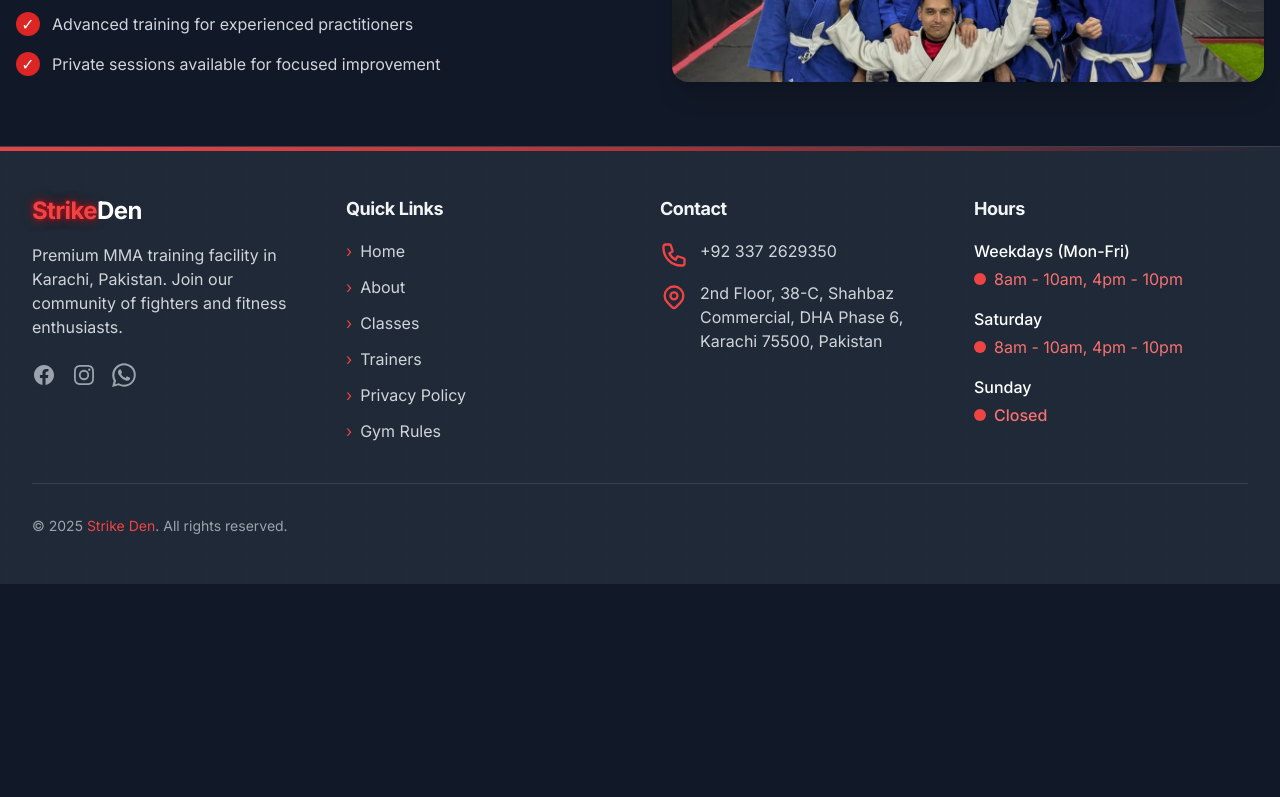
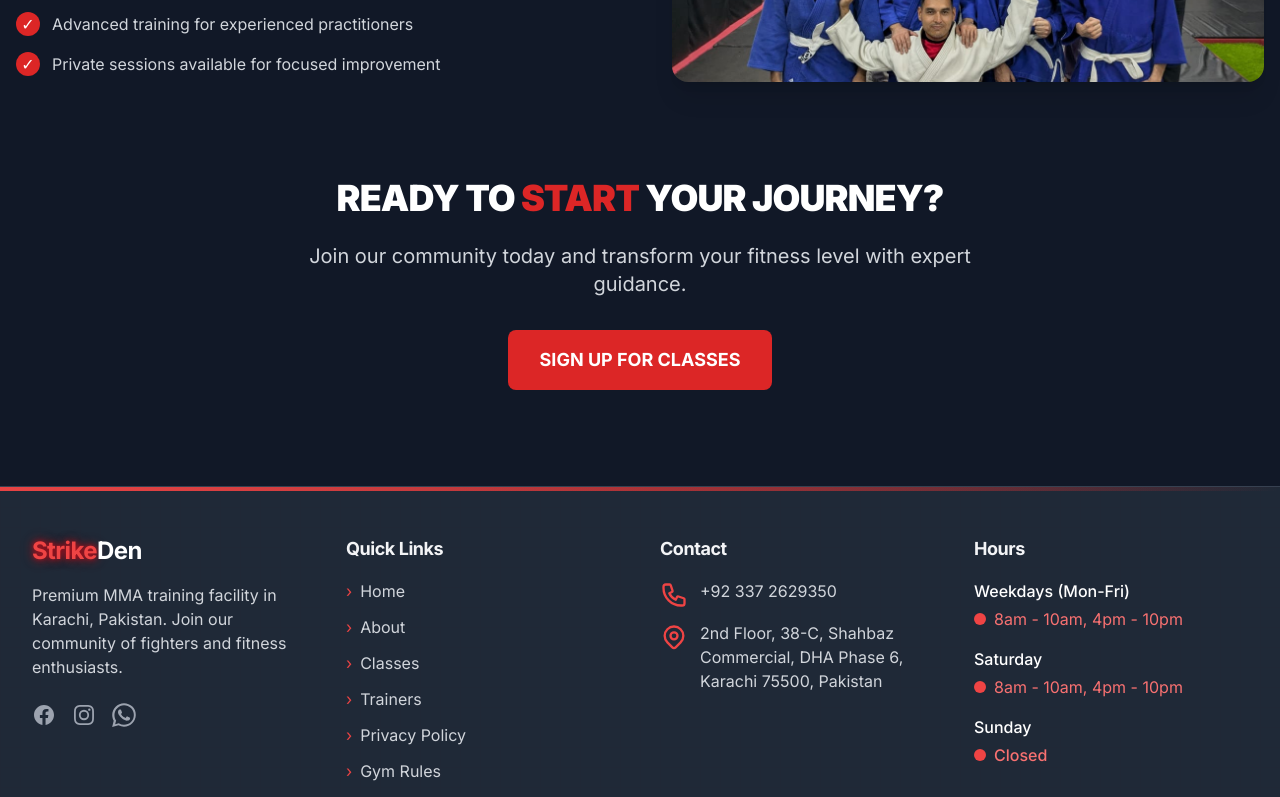
Before and after one commit to Khizar2004/StrikeDen, a Next.js app: page /classes in a window 1280 px wide. Shown: the part 1786-2583 px from the top of the page. Before the commit the page ends 2370 px from the top, so only its background shows below. Built offline with nearby package versions, Linux system fonts and the light colour scheme; no server answers; the database is empty.

Commit message:
conversions api

```diff
--- /dev/null
+++ b/app/api/facebook/route.js
@@ -0,0 +1,53 @@
+import { NextResponse } from 'next/server';
+
+/**
+ * Handle Facebook Conversions API server-side events
+ * @param {Request} request
+ */
+export async function POST(request) {
+  try {
+    const data = await request.json();
+    const { eventName, eventData } = data;
+
+    if (!eventName) {
+      return NextResponse.json({ success: false, error: 'Event name is required' }, { status: 400 });
+    }
+
+    // Prepare the payload for Facebook Conversions API
+    const payload = {
+      data: [
+        {
+          event_name: eventName,
+          event_time: Math.floor(Date.now() / 1000),
+          action_source: "website",
+          ...eventData
+        }
+      ],
+      access_token: process.env.FB_ACCESS_TOKEN
+    };
+
+    // Send to Facebook Conversions API
+    const response = await fetch(
+      `https://graph.facebook.com/v18.0/${process.env.NEXT_PUBLIC_FB_PIXEL_ID}/events`,
+      {
+        method: 'POST',
+        headers: {
+          'Content-Type': 'application/json',
+        },
+        body: JSON.stringify(payload),
+      }
+    );
+
+    const result = await response.json();
+
+    if (!response.ok) {
+      console.error('Facebook API error:', result);
+      return NextResponse.json({ success: false, error: result }, { status: 500 });
+    }
+
+    return NextResponse.json({ success: true, result });
+  } catch (error) {
+    console.error('Error sending event to Facebook:', error);
+    return NextResponse.json({ success: false, error: error.message }, { status: 500 });
+  }
+}
--- a/app/classes/page.js
+++ b/app/classes/page.js
@@ -5,6 +5,7 @@ import Image from "next/image";
 import { useTheme } from "../../components/ThemeProvider";
 import Schedule from "../../components/Schedule";
 import ClassesSlider from "../../components/ClassesSlider";
+import { trackFacebookEvent, FB_EVENTS } from '../../lib/facebook';
 
 // Animation variants
 const fadeInUp = {
@@ -31,6 +32,24 @@ export default function ClassesPage() {
   const [scheduleData, setScheduleData] = useState(null);
   const [isLoading, setIsLoading] = useState(true);
   const [error, setError] = useState(null);
+
+  // Track class signup interest
+  const handleClassSignupClick = (className) => {
+    trackFacebookEvent(FB_EVENTS.COMPLETE_REGISTRATION, {
+      content_name: className || 'Class Registration',
+      content_category: 'Class Signup',
+      status: 'interested'
+    });
+  };
+
+  // Track page view when component mounts
+  useEffect(() => {
+    trackFacebookEvent(FB_EVENTS.VIEW_CONTENT, {
+      content_name: 'Classes Page',
+      content_category: 'Training Programs',
+      content_type: 'product_group',
+    });
+  }, []);
 
   // Fetch schedule data
   useEffect(() => {
@@ -187,6 +206,33 @@ export default function ClassesPage() {
             />
           </motion.div>
         </motion.div>
+
+        {/* Add a Call-to-Action at the end of the page */}
+        <motion.div
+          initial="hidden"
+          whileInView="visible"
+          viewport={{ once: true }}
+          variants={staggerContainer}
+          className="mt-24 text-center pb-8"
+        >
+          <motion.h2 variants={fadeInUp} className="text-4xl font-black mb-6">
+            READY TO <span className="text-red-600">START</span> YOUR JOURNEY?
+          </motion.h2>
+          <motion.p variants={fadeInUp} className="text-xl text-gray-600 dark:text-gray-300 mb-8 max-w-2xl mx-auto">
+            Join our community today and transform your fitness level with expert guidance.
+          </motion.p>
+          <motion.div variants={fadeInUp}>
+            <a
+              href="https://api.whatsapp.com/send/?phone=923372629350&text=Hi!%20I%27m%20interested%20in%20joining%20classes%20at%20Strike%20Den.&type=phone_number&app_absent=0"
+              target="_blank"
+              rel="noopener noreferrer"
+              onClick={() => handleClassSignupClick('WhatsApp Signup')}
+              className="inline-flex items-center bg-red-600 hover:bg-red-700 text-white px-8 py-4 rounded-lg font-bold text-lg transition-colors duration-300"
+            >
+              SIGN UP FOR CLASSES
+            </a>
+          </motion.div>
+        </motion.div>
       </div>
     </div>
   );
--- a/app/contact/page.js
+++ b/app/contact/page.js
@@ -6,6 +6,7 @@ import { useTheme } from "../../components/ThemeProvider";
 import { FaMapMarkerAlt, FaPhone, FaClock, FaFacebookF, FaInstagram, FaWhatsapp } from "react-icons/fa";
 import { MdEmail, MdAccessTime } from "react-icons/md";
 import dynamic from 'next/dynamic';
+import { trackFacebookEvent, FB_EVENTS } from '../../lib/facebook';
 
 // Animation variants
 const fadeInUp = {
@@ -133,6 +134,14 @@ const FAQItem = ({ question, answer, delay }) => {
 
 export default function ContactPage() {
   const { theme, mounted } = useTheme();
+
+  // Track WhatsApp contact click
+  const handleWhatsAppClick = () => {
+    trackFacebookEvent(FB_EVENTS.CONTACT, {
+      content_name: 'WhatsApp Contact',
+      content_category: 'Contact',
+    });
+  };
 
   if (!mounted) {
     return null;
@@ -344,6 +353,7 @@ export default function ContactPage() {
               href="https://api.whatsapp.com/send/?phone=923372629350&text=Hi!%20I%27m%20interested%20in%20joining%20Strike%20Den.&type=phone_number&app_absent=0"
               target="_blank"
               rel="noopener noreferrer"
+              onClick={handleWhatsAppClick}
               className="inline-flex items-center bg-red-600 hover:bg-red-700 text-white px-8 py-4 rounded-lg font-bold text-lg transition-colors duration-300"
             >
               <FaWhatsapp className="mr-2 text-xl" />
--- a/app/layout.js
+++ b/app/layout.js
@@ -6,6 +6,8 @@ import { ThemeProvider } from "../components/ThemeProvider";
 import ToastContainerWrapper from "../components/ToastContainerWrapper";
 import { Analytics } from '@vercel/analytics/react';
 import Script from 'next/script';
+import { useEffect } from 'react';
+import { trackFacebookEvent, FB_EVENTS } from '../lib/facebook';
 
 // Using Inter font as a replacement for Geist, with similar modern sans-serif characteristics
 const inter = Inter({
@@ -36,6 +38,13 @@ export const metadata = {
 };
 
 export default function RootLayout({ children }) {
+  // Track PageView when the component mounts (client-side only)
+  useEffect(() => {
+    // The PageView for Pixel is already handled by the script
+    // This will handle the server-side Conversions API
+    trackFacebookEvent(FB_EVENTS.PAGE_VIEW);
+  }, []);
+
   return (
     <html lang="en" className={`${inter.variable} ${robotoMono.variable}`} suppressHydrationWarning>
       <head>
--- /dev/null
+++ b/lib/facebook.js
@@ -0,0 +1,44 @@
+/**
+ * Facebook tracking utilities for both Meta Pixel and Conversions API
+ */
+
+/**
+ * Track an event via both Facebook Pixel and Conversions API
+ * @param {string} eventName - Standard Facebook event name (e.g. 'PageView', 'Contact', etc.)
+ * @param {Object} eventData - Additional event data (optional)
+ */
+export async function trackFacebookEvent(eventName, eventData = {}) {
+  try {
+    // Client-side tracking via Pixel
+    if (typeof window !== 'undefined' && window.fbq) {
+      window.fbq('track', eventName, eventData);
+    }
+
+    // Server-side tracking via Conversions API
+    await fetch('/api/facebook', {
+      method: 'POST',
+      headers: {
+        'Content-Type': 'application/json',
+      },
+      body: JSON.stringify({
+        eventName,
+        eventData
+      }),
+    });
+  } catch (error) {
+    console.error('Error tracking Facebook event:', error);
+  }
+}
+
+/**
+ * Standard Facebook events for reference
+ */
+export const FB_EVENTS = {
+  PAGE_VIEW: 'PageView',
+  VIEW_CONTENT: 'ViewContent',
+  CONTACT: 'Contact',
+  COMPLETE_REGISTRATION: 'CompleteRegistration',
+  SEARCH: 'Search',
+  ADD_TO_WISHLIST: 'AddToWishlist',
+  FIND_LOCATION: 'FindLocation',
+};
```
